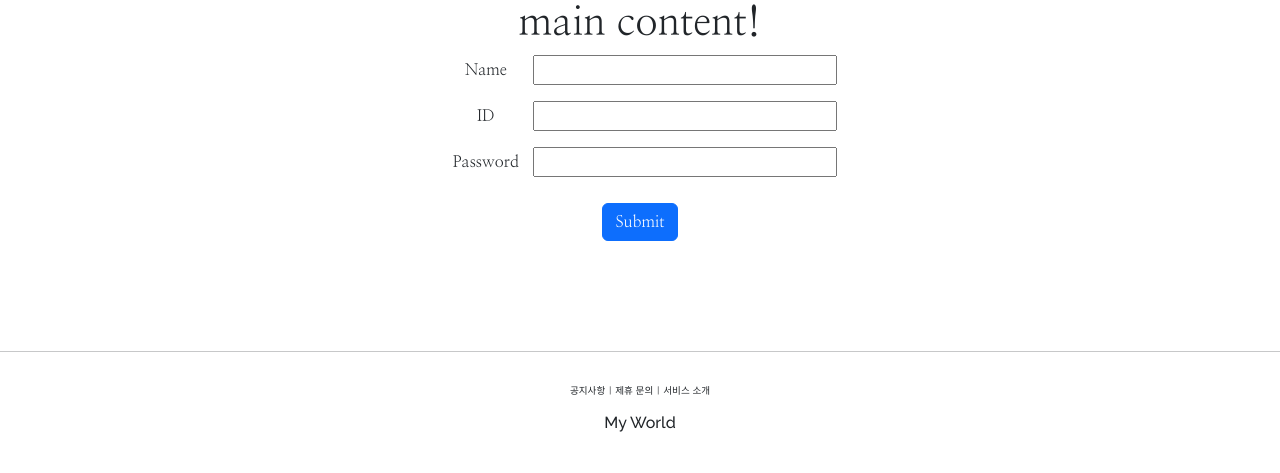
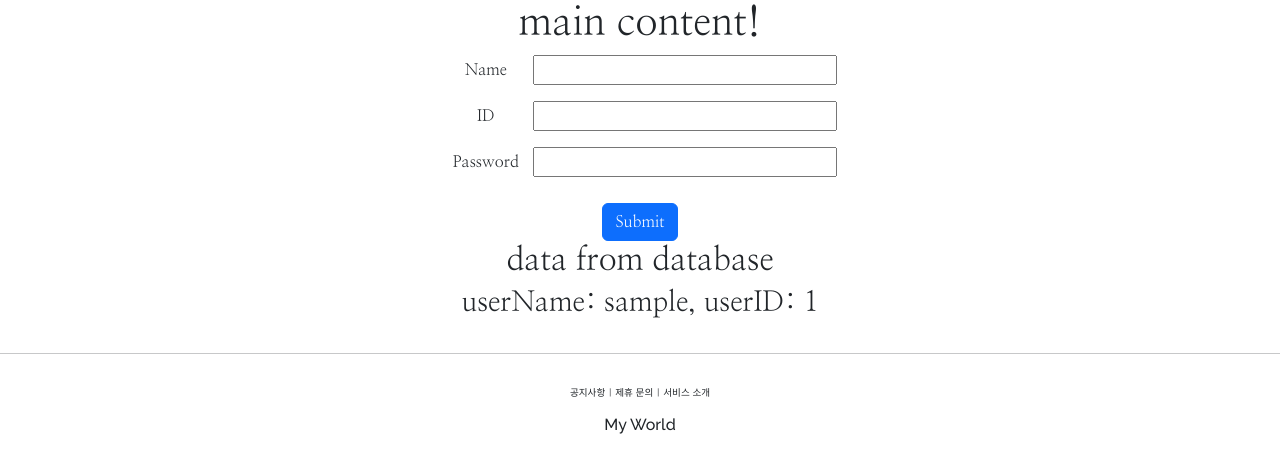
Before and after one commit to nangeee/django-spot-diary, a Django app: page /account/helloWorld/ in a window 1280 px wide. Shown: the part 178-651 px from the top of the page. Run offline with Django 4.2, Linux system fonts and the light colour scheme; tables that the repository leaves empty hold one stand-in row (values such as "Sample post").

Commit message:
Get data stored in database and Set redirect and reverse method for POST method

```diff
--- a/accountapp/templates/accountapp/helloWorld.html
+++ b/accountapp/templates/accountapp/helloWorld.html
@@ -17,7 +17,7 @@
                 <input class="w-25" id="userIDInput" type="text" name="userID">
             </div>
             <div class="mb-3">
-                <label class="userInfoLabel"for="passwordInput">Password</label>
+                <label class="userInfoLabel" for="passwordInput">Password</label>
                 <input class="w-25" id="passwordInput" type="password" name="password">
             </div>
             <div>
@@ -26,8 +26,16 @@
         </form>
 
         {% if userInfo %}
-        <h1> {{ userInfo.userName }} </h1>
-        <h1> {{ userInfo.userID }} </h1>
+        <h2>latest input</h2>
+        <h3> userName: {{ userInfo.userName }} </h3>
+        <h3> userID: {{ userInfo.userID }} </h3>
+        {% endif %}
+
+        {% if usersInfo %}
+        <h2>data from database</h2>
+        {% for user in usersInfo %}
+        <h3>userName: {{ user.userName }}, userID: {{ user.userID }}</h3>
+        {% endfor %}
         {% endif %}
 
     </div>
--- a/accountapp/urls.py
+++ b/accountapp/urls.py
@@ -1,12 +1,12 @@
 from django.urls import path, include
 from accountapp.views import helloWorld
 
-### appName - 도메인 네임 설정?
+### app_name - 도메인 네임 설정?
 # 127.0.0.1:8000/account/helloWorld와 같이 주소 접속 - 번거로움
 # accountapp:helloWorld 로 접속할 수 있도록 설정 가능. 여기서 helloWorld는 urlpatterns에서 지정한 name 파라미터.
 # 즉 도메인 네임을 설정하는 것이라 할 수 있음
 # 추후에 관련 함수를 살펴볼 예정
-appName = "accountapp"
+app_name = "accountapp"
 
 
 urlpatterns = [
--- a/accountapp/views.py
+++ b/accountapp/views.py
@@ -1,7 +1,9 @@
-from django.http import HttpResponse
+from django.http import HttpResponse, HttpResponseRedirect
 from django.shortcuts import render
+from django.urls import reverse
 
 # Create your views here.
+
 from accountapp.models import User
 
 
@@ -14,11 +16,15 @@ def helloWorld(request):
         user.password = request.POST.get("password")
         user.save() # 만든 객체 저장 -> 실제 DB에 저장됨
 
+        # users = User.objects.all()
+
+        # return render(request, template_name="accountapp/helloWorld.html",
+        #               context={"userInfo": user, "usersInfo": users})
+        return HttpResponseRedirect(reverse("accountapp:helloWorld"))
+    else:
+        users = User.objects.all()
         return render(request, template_name="accountapp/helloWorld.html",
-                      context={"userInfo": user})
-    else:
-        return render(request, template_name="accountapp/helloWorld.html",
-                      context={"text": "NOT POST METHOD"})
+                      context={"usersInfo": users})
 
     # return render(request, template_name="accountapp/helloWorld.html")
     # return HttpResponse("Hello, World!") # Alt + Enter로 라이브러리 import 가능
--- a/static/base.css
+++ b/static/base.css
@@ -21,8 +21,8 @@
 }
 
 .accountapp_content {
-    height:20rem;
-    border-radius:1rem;
+    /* height:20rem; */
+    height: auto;
     margin:2rem;
     text-align:center;
 }
```
